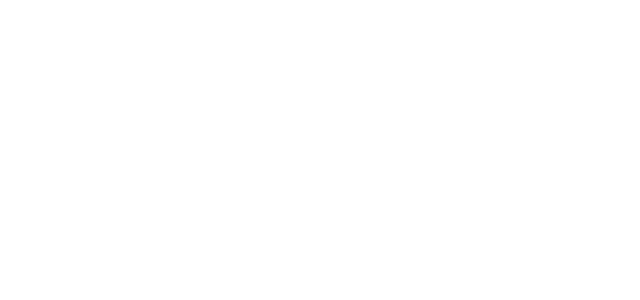
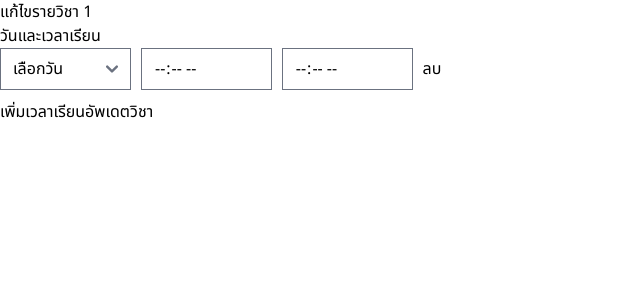
Before and after one commit to usersatu55/Frontend_dataser, a React (Vite) app: page /TeacherUpdateTime/1 in a window 1280 px wide. Before the commit this address had no page. Shown: the top 300 px of the page, without its empty margins (0-640 px from the left). Built offline with nearby package versions, Linux system fonts and the light colour scheme; no server answers.

Commit message:
add update course

```diff
--- a/src/App.jsx
+++ b/src/App.jsx
@@ -22,6 +22,8 @@ import StudentChangePassword from "./pages/StudentChangePassword";
 import CourseAll from "./pages/CourseAll";
 import InsertStudent from "./pages/InsertStudent";
 import AllStudent from "./pages/AllStudent";
+import TeacherUpdateCourse  from "./pages/TeacherUpdateCourse";
+import TeacherUpdateTime from "./pages/TeacherUpdateTime"
 
 
 function App() {
@@ -75,7 +77,8 @@ function App() {
         <Route path="/InsertStudent" element={<InsertStudent />} />
         <Route path="/CourseAll" element={<CourseAll />} />
         <Route path="/AllStudent" element={<AllStudent />} />
-        <Route path="/AllStudent" element={<AllStudent />} />
+        <Route path="/TeacherUpdateCourse/:course_code" element={<TeacherUpdateCourse />} />
+        <Route path="/TeacherUpdateTime/:course_code" element={<TeacherUpdateTime />} />
 
       </Routes>
     </Router>
--- a/src/pages/Teacher.jsx
+++ b/src/pages/Teacher.jsx
@@ -131,6 +131,13 @@ function TeacherList() {
                     >
                       แก้ไขรายวิชา
                     </Link>
+
+                    <Link
+                      to={`/TeacherUpdateTime/${course.course_code}`}
+                      className="text-green-600 hover:text-green-800 font-semibold block"
+                    >
+                      เปลี่ยนเวลาเรียน
+                    </Link>
                   </div>
                 </div>
               ))}
--- /dev/null
+++ b/src/pages/TeacherUpdateCourse.jsx
@@ -0,0 +1,81 @@
+import { useState, useEffect } from "react";
+import axios from "axios";
+import { useParams } from "react-router-dom";
+
+function TeacherUpdateCourse() {
+  const { course_code } = useParams();
+  const [course_name, setCourseName] = useState("");
+  const [seat_limit, setSeatLimit] = useState(0);
+
+
+  useEffect(() => {
+    const fetchCourseData = async () => {
+      try {
+        const token = localStorage.getItem("token");
+        const response = await axios.get(
+          `http://localhost:3000/courses/byc?course_code=${course_code}`,
+          {
+            headers: { Authorization: `Bearer ${token}` },
+          }
+        );
+
+        const course = response.data.Course;
+        setCourseName(course.course_name);
+        setSeatLimit(course.seat_limit);
+      } catch (error) {
+        console.error("Error fetching course data:", error);
+        alert("ไม่สามารถโหลดข้อมูลรายวิชาได้");
+      }
+    };
+
+    fetchCourseData();
+  }, [course_code]);
+
+  const handleSubmit = async (e) => {
+    e.preventDefault();
+    try {
+      const token = localStorage.getItem("token");
+      await axios.put(
+        `http://localhost:3000/courses/update?course_code=${course_code}`,
+        { course_name, seat_limit },
+        {
+          headers: { Authorization: `Bearer ${token}` },
+        }
+      );
+      alert("อัพเดตรายวิชาเรียบร้อยแล้ว");
+    } catch (error) {
+      console.error(error);
+      alert("ไม่สามารถอัพเดตรายวิชาได้");
+    }
+  };
+
+  return (
+    <div>
+      <h1>แก้ไขรายวิชา {course_code}</h1>
+      <form onSubmit={handleSubmit}>
+        <div>
+          <label>ชื่อรายวิชา:</label>
+          <input
+            type="text"
+            value={course_name}
+            onChange={(e) => setCourseName(e.target.value)}
+          />
+        </div>
+
+        <div>
+          <label>จำนวนที่นั่ง:</label>
+          <input
+            type="number"
+            value={seat_limit}
+            onChange={(e) => setSeatLimit(e.target.value)}
+            min="0"
+          />
+        </div>
+
+        <button type="submit">อัพเดตวิชา</button>
+      </form>
+    </div>
+  );
+}
+
+export default TeacherUpdateCourse;
--- /dev/null
+++ b/src/pages/TeacherUpdateTime.jsx
@@ -0,0 +1,118 @@
+import { useState, useEffect } from "react";
+import axios from "axios";
+import { useParams } from "react-router-dom";
+
+function TeacherUpdateTime() {
+  const { course_code } = useParams();
+
+  const [course_time_slots, setCourseTimeSlots] = useState([{ day: "", start_time: "", end_time: "" }]);
+
+  // ฟังก์ชันที่ใช้ดึงข้อมูลเวลาเรียนเดิม
+  useEffect(() => {
+    const fetchCourseData = async () => {
+      try {
+        const token = localStorage.getItem("token");
+        const response = await axios.get(
+          `http://localhost:3000/courses/byc?course_code=${course_code}`,
+          {
+            headers: { Authorization: `Bearer ${token}` },
+          }
+        );
+        // เซ็ตค่าเวลาเรียนเดิม
+        const { course_time_slots } = response.data.Course;
+        setCourseTimeSlots(course_time_slots);
+      } catch (error) {
+        console.error("Error fetching course time slots:", error);
+        alert("ไม่สามารถโหลดข้อมูลเวลาเรียนได้");
+      }
+    };
+
+    fetchCourseData();
+  }, [course_code]);
+
+  const handleSlotChange = (index, e) => {
+    const newTimeSlots = [...course_time_slots];
+    newTimeSlots[index][e.target.name] = e.target.value;
+    setCourseTimeSlots(newTimeSlots);
+  };
+
+  const removeSlot = (index) => {
+    const newTimeSlots = course_time_slots.filter((_, i) => i !== index);
+    setCourseTimeSlots(newTimeSlots);
+  };
+
+  const addSlot = () => {
+    setCourseTimeSlots([...course_time_slots, { day: "", start_time: "", end_time: "" }]);
+  };
+
+  const handleSubmit = async (e) => {
+    e.preventDefault();
+    try {
+      const token = localStorage.getItem("token");
+      await axios.put(
+        `http://localhost:3000/courses/update?course_code=${course_code}`,
+        { course_time_slots },
+        {
+          headers: { Authorization: `Bearer ${token}` },
+        }
+      );
+      alert("อัพเดตรายวิชาเรียบร้อยแล้ว");
+    } catch (error) {
+      console.error(error);
+      alert("ไม่สามารถอัพเดตรายวิชาได้");
+    }
+  };
+
+  return (
+    <div>
+      <h1>แก้ไขรายวิชา {course_code}</h1>
+      <form onSubmit={handleSubmit}>
+        <h2>วันและเวลาเรียน</h2>
+        {course_time_slots.map((slot, index) => (
+          <div key={index} className="time-slot">
+            <select
+              name="day"
+              value={slot.day}
+              onChange={(e) => handleSlotChange(index, e)}
+            >
+              <option value="">เลือกวัน</option>
+              <option value="วันจันทร์">วันจันทร์</option>
+              <option value="วันอังคาร">วันอังคาร</option>
+              <option value="วันพุธ">วันพุธ</option>
+              <option value="วันพฤหัสบดี">วันพฤหัสบดี</option>
+              <option value="วันศุกร์">วันศุกร์</option>
+              <option value="วันเสาร์">วันเสาร์</option>
+              <option value="วันอาทิตย์">วันอาทิตย์</option>
+            </select>
+
+            <input
+              type="time"
+              name="start_time"
+              value={slot.start_time}
+              onChange={(e) => handleSlotChange(index, e)}
+            />
+
+            <input
+              type="time"
+              name="end_time"
+              value={slot.end_time}
+              onChange={(e) => handleSlotChange(index, e)}
+            />
+
+            <button type="button" onClick={() => removeSlot(index)}>
+              ลบ
+            </button>
+          </div>
+        ))}
+
+        <button type="button" onClick={addSlot}>
+          เพิ่มเวลาเรียน
+        </button>
+
+        <button type="submit">อัพเดตวิชา</button>
+      </form>
+    </div>
+  );
+}
+
+export default TeacherUpdateTime;
```
